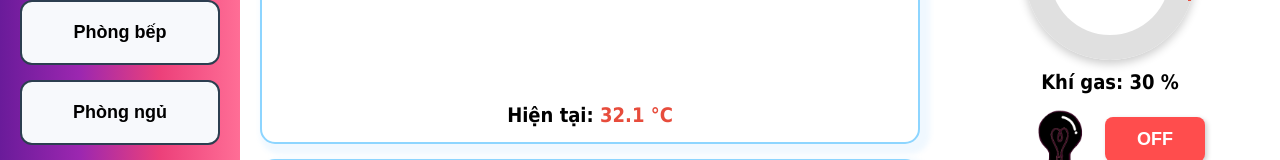
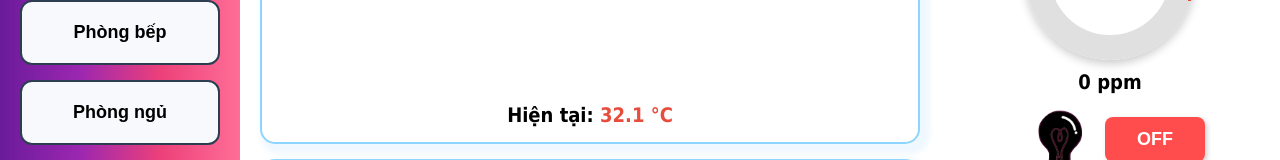
Before and after one commit to thanhbnute/Nha-Thong-Minh, a plain HTML site: page kitchen.html in a window 1280 px wide. Shown: the part 260-420 px from the top of the page. Drawn offline with nearby package versions, Linux system fonts and the light colour scheme; no server answers; a script that the page names is missing.

Commit message:
Update kitchen.html

```diff
--- a/kitchen.html
+++ b/kitchen.html
@@ -52,7 +52,7 @@
                 <div class="col-controls">
                     <div class="gauge-container">
                         <div class="gas-gauge"></div>
-                        <div class="gas-text">Khí gas: 30 %</div>
+                        <div class="gas-text"><span id="gas-val">0</span> ppm</div>
                     </div>
 
                     <div class="device-list">
```
